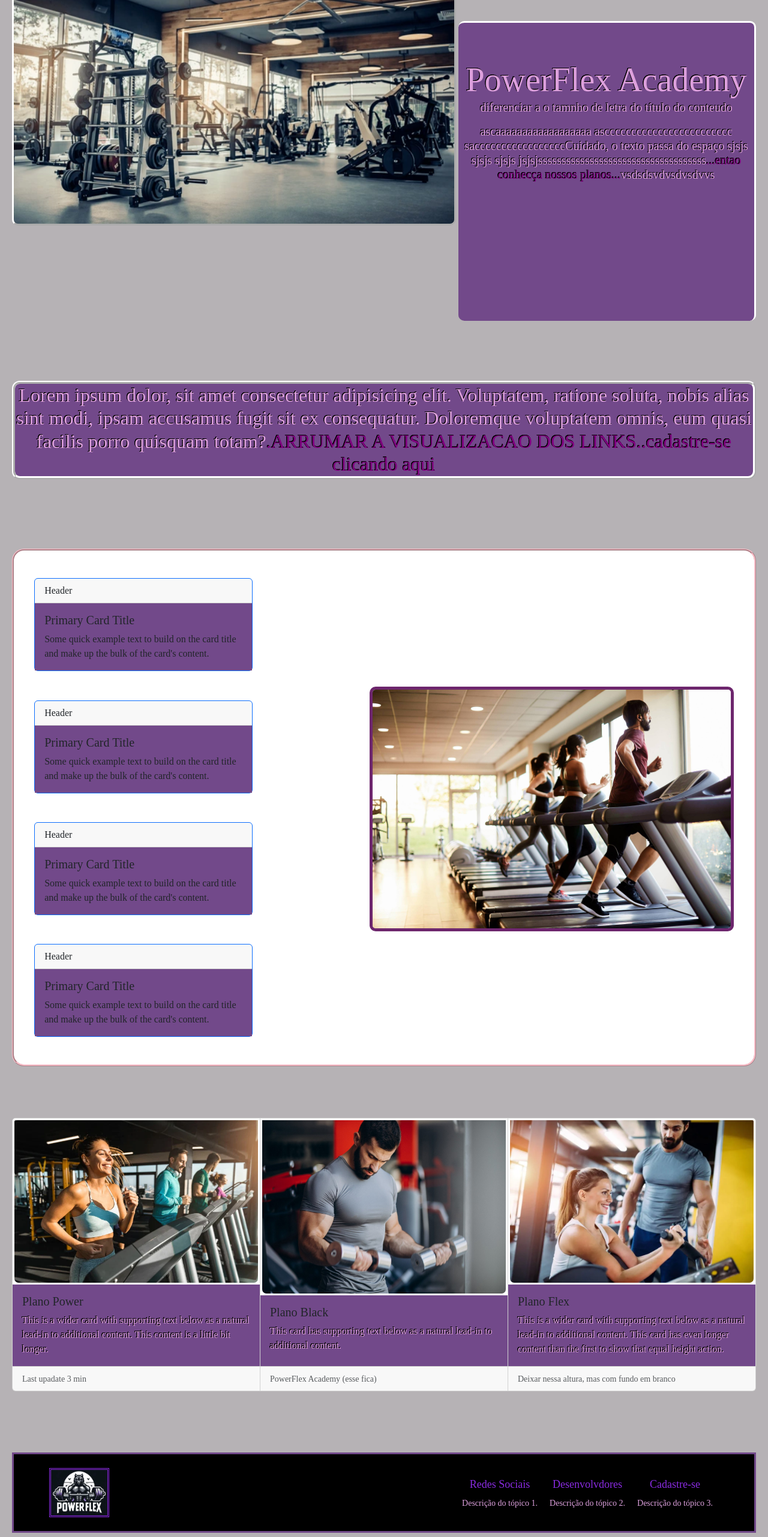
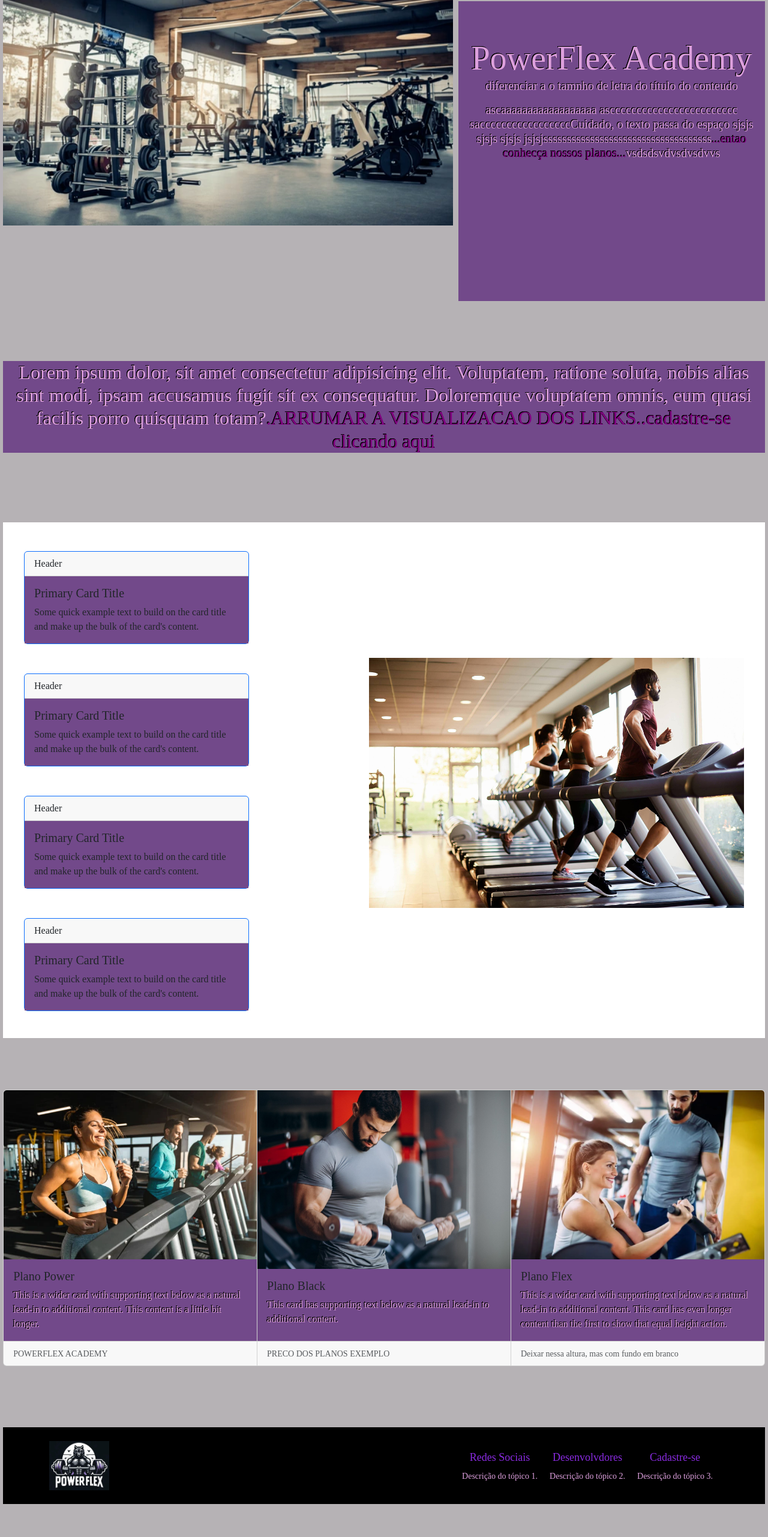
Before and after one commit to Heriwill/tcc_cods4, a React (Vite) app: page / in a window 1280 px wide. Shown: the part 234-2797 px from the top of the page at 60% size. After the commit the page ends 2762 px from the top, so only its background shows below. Built offline with nearby package versions, Linux system fonts and the light colour scheme.

Commit message:
Ajuste da janela

```diff
--- a/src/pages/Header/header.css
+++ b/src/pages/Header/header.css
@@ -2,7 +2,8 @@ header{
     display: flex;
     align-items: center;
     justify-content:space-around;
-    width: 100%;
+    width: 102.4%;
+    margin-left: -1.2%;
     height: 75px;
     background-color: black;
 
--- a/src/pages/Home/home.css
+++ b/src/pages/Home/home.css
@@ -1,10 +1,10 @@
 #imgtopo{
-    width: 59.7%;
+    margin-left: -1.2%;
     height: 500px;
     margin-top: 15px;
-    border-radius: 10px;
-    border-style: outset;
-    border-color: white;
+    --border-radius: 10px;
+    --border-style: outset;
+    --border-color: white;
 }
 
 /*Ou colocar a imagem de fundo na metade da tela*/
@@ -17,15 +17,15 @@
   --border-block: 50px dashed red;
     padding: 5% 10px 10% ;
     margin-left: 60%;
-    margin-right: 0%;
-    margin-top: -27.5%;
+    margin-right: -1.2%;
+    margin-top: -30.2%;
     margin-bottom: 100px;
     height: 500px;
     text-decoration: none;
     color: plum;
-    border-radius: 10px;
-    border-top: solid;
-    border-right: solid;
+    --border-radius: 10px;
+    --border-top: solid;
+    --border-right: solid;
     --border-style: outset;
     border-color: white;
     --border-spacing: 50px;
@@ -47,11 +47,13 @@
     background-color:  rgb(114, 73, 138);
     text-align: center;
     margin-top: 5%;
+     width: 102.4%;
+    margin-left: -1.2%;
     color: plum;
-    border-radius: 13px;
-    border-style: ridge;
-    border-color: white;
-    border-width: 5px;
+    --border-radius: 13px;
+    --border-style: ridge;
+    --border-color: white;
+    --border-width: 5px;
     text-shadow:
     -1px -1px 0 black,
     -1px -1px 0 black,
@@ -100,9 +102,12 @@
 #blocomeio{
     background-color: white;
     padding: 0.8%;
-    border-style: ridge;
-    border-radius: 20px;
-    border-color: pink;
+    --border-style:solid;
+    --border-radius: 20px;
+    --border-color: azure;
+    --border-width: 14px;
+    width: 102.4%;
+    margin-left: -1.2%;
     margin-top: 1%;
 
 
@@ -124,10 +129,10 @@
     margin-top: -610px;
     margin-left: 48%;
     margin-bottom: 200px;
-    border-radius: 10px;
-    border-style: solid;
-    border-width: 5px;
-    border-color: rgb(109, 38, 109);
+    --border-radius: 10px;
+    --border-style: solid;
+    --border-width: 5px;
+    --border-color: rgb(109, 38, 109);
 
    --image-rendering: optimizeSpeed;
 
@@ -135,6 +140,8 @@
 }
 
 #cardegrup{
+    width: 102.4%;
+    margin-left: -1.2%;
     margin-top: 5%;
 }
 
@@ -178,9 +185,9 @@ a:link{
 
 .imgcardegrupo{
     --cursor: pointer;
-    border-radius: 10px;
-    border-style: solid;
-    border-color: white;
+    --border-radius: 10px;
+    --border-style: solid;
+    --border-color: white;
     height: 65%;
 
 }
@@ -214,8 +221,10 @@ footer{
 footer {
     background-color: black;
     margin-top: 5%;
-    border-style: solid;
-    border-color: rgb(114, 73, 138);
+    width: 102.4%;
+    margin-left: -1.2%;
+    --border-style: solid;
+    --border-color: rgb(114, 73, 138);
     padding: 20px 0;
     text-align: center;
     --clear:both;
@@ -231,8 +240,8 @@ footer {
 
   .footerlogo img {
     max-width: 100px;
-    border-style: double;
-    border-color: blueviolet;
+    --border-style: double;
+    --border-color: blueviolet;
   }
 
   .columns {
--- a/src/pages/Home/index.jsx
+++ b/src/pages/Home/index.jsx
@@ -100,7 +100,7 @@ function Home(){
           </Card.Text>
         </Card.Body>
         <Card.Footer>
-          <small className="text-muted">Last upadate 3 min</small>
+          <small className="text-muted">POWERFLEX ACADEMY</small>
         </Card.Footer>
       </Card>
 
@@ -114,7 +114,7 @@ function Home(){
           </Card.Text>
         </Card.Body>
         <Card.Footer>
-          <small className="text-muted">PowerFlex Academy (esse fica)</small>
+          <small className="text-muted">PRECO DOS PLANOS EXEMPLO</small>
         </Card.Footer>
       </Card>
 
```
